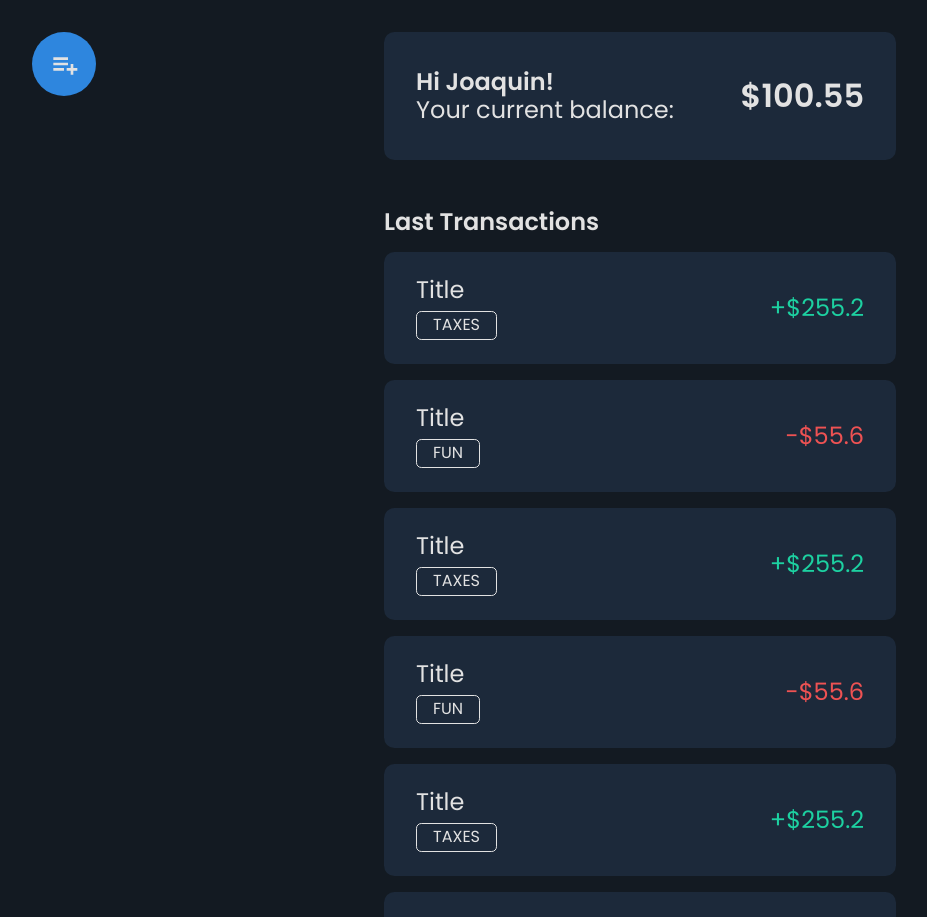
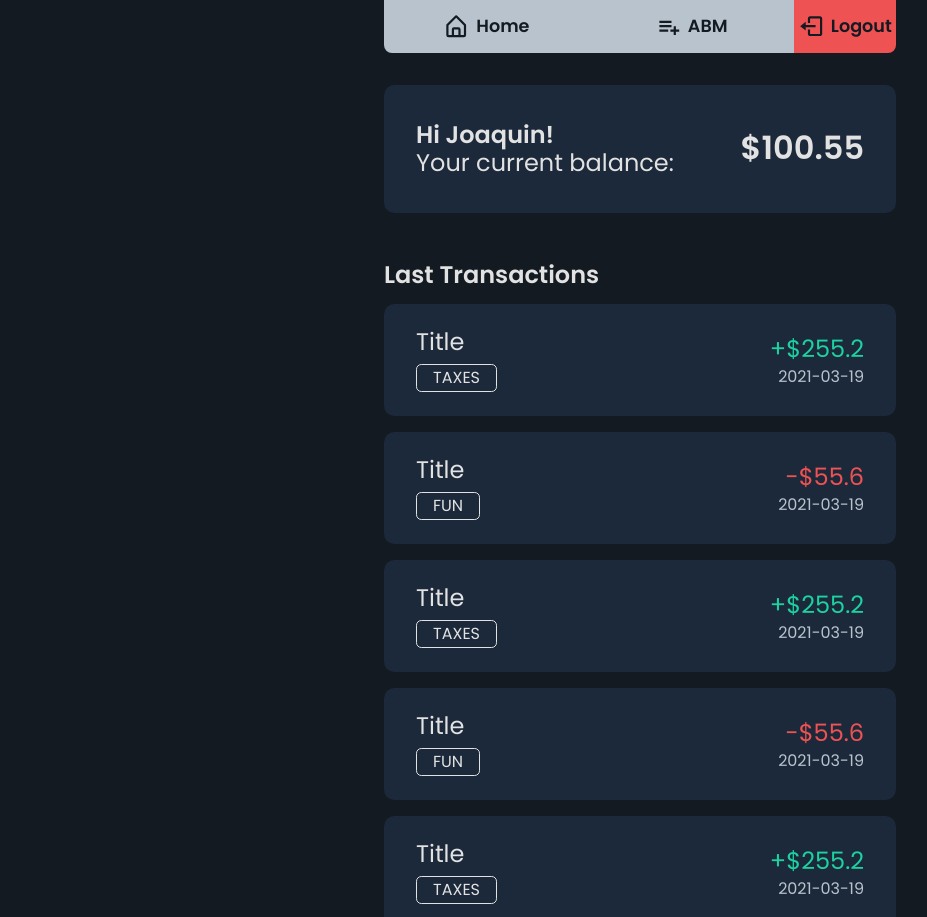
Before and after one commit to JoaquinSantarcangelo/alkemy-challenge-front, a React (Create React App) app: page / in a window 1280 px wide. Shown: the top 917 px of the page, without its empty margins (0-927 px from the left). Built offline with nearby package versions, Linux system fonts and the light colour scheme.

Commit message:
Floating buttons to navbar

```diff
--- a/public/index.html
+++ b/public/index.html
@@ -24,7 +24,7 @@
       work correctly both with client-side routing and a non-root public URL.
       Learn how to configure a non-root public URL by running `npm run build`.
     -->
-    <title>React App</title>
+    <title>Presupuesto Personal</title>
   </head>
   <body>
     <noscript>You need to enable JavaScript to run this app.</noscript>
--- a/src/App.js
+++ b/src/App.js
@@ -1,9 +1,15 @@
 import React, { useState } from "react";
-import { BrowserRouter as Router, Switch, Route } from "react-router-dom";
+import {
+  BrowserRouter as Router,
+  Switch,
+  Route,
+  Redirect,
+} from "react-router-dom";
 
 //Containers
 import Login from "./components/containers/Login";
 import Home from "./components/containers/Home";
+import ABM from "./components/containers/ABM";
 
 const App = () => {
   const [loggedIn, setLoggedIn] = useState(false);
@@ -12,8 +18,14 @@ const App = () => {
     <div className="app">
       <Router>
         <Switch>
-          <Route path="/login" exact component={Login}></Route>
-          <Route path="/" component={Home}></Route>
+          <Route
+            path="/login"
+            render={() => {
+              <Login />;
+            }}
+          ></Route>
+          <Route path="/" exact component={Home}></Route>
+          <Route path="/abm" exact component={ABM}></Route>
         </Switch>
       </Router>
     </div>
--- a/src/components/containers/ABM/index.js
+++ b/src/components/containers/ABM/index.js
@@ -0,0 +1,11 @@
+import React from 'react';
+
+const index = () => {
+    return (
+        <div>
+            ABM
+        </div>
+    );
+}
+
+export default index;
--- a/src/components/containers/Home/index.js
+++ b/src/components/containers/Home/index.js
@@ -1,29 +1,60 @@
 import React, { useState } from "react";
 
 //Icons
-import { BiListPlus } from "react-icons/bi";
+import { BiHomeAlt, BiListPlus, BiLogOut } from "react-icons/bi";
+
+const Item = ({ itemInfo }) => {
+  return (
+    <div className="item">
+      <div className="wrapper-left">
+        <div className="title">{itemInfo.title}</div>
+        <div className="type">{itemInfo.type}</div>
+      </div>
+      <div className="wrapper-right">
+        <div className={itemInfo.amount > 0 ? "amount" : "amount negative"}>
+          ${Math.abs(itemInfo.amount)}
+        </div>
+        <div className="date">
+          {itemInfo.date.toISOString().substring(0, 10)}
+        </div>
+      </div>
+    </div>
+  );
+};
 
 const Home = () => {
   const [items, setItems] = useState([
-    { title: "Title", amount: 255.2, type: "Taxes" },
-    { title: "Title", amount: -55.6, type: "Fun" },
-    { title: "Title", amount: 255.2, type: "Taxes" },
-    { title: "Title", amount: -55.6, type: "Fun" },
-    { title: "Title", amount: 255.2, type: "Taxes" },
-    { title: "Title", amount: -55.6, type: "Fun" },
-    { title: "Title", amount: 255.2, type: "Taxes" },
-    { title: "Title", amount: -55.6, type: "Fun" },
-    { title: "Title", amount: 255.2, type: "Taxes" },
-    { title: "Title", amount: -55.6, type: "Fun" },
+    { title: "Title", amount: 255.2, type: "Taxes", date: new Date() },
+    { title: "Title", amount: -55.6, type: "Fun", date: new Date() },
+    { title: "Title", amount: 255.2, type: "Taxes", date: new Date() },
+    { title: "Title", amount: -55.6, type: "Fun", date: new Date() },
+    { title: "Title", amount: 255.2, type: "Taxes", date: new Date() },
   ]);
   const [balance, setBalance] = useState(100.55);
 
   return (
     <div className="home">
-      <div className="add-button">
-        <BiListPlus />
-      </div>
       <div className="container">
+        <div className="buttons">
+          <div className="button" id="home">
+            <div className="icon">
+              <BiHomeAlt />
+            </div>
+            Home
+          </div>
+          <div className="button" id="abm">
+            <div className="icon">
+              <BiListPlus />
+            </div>
+            ABM
+          </div>
+          <div className="button" id="logout">
+            <div className="icon">
+              <BiLogOut />
+            </div>
+            Logout
+          </div>
+        </div>
         <div className="balance">
           <div className="text">
             Hi Joaquin! <br /> <span>Your current balance:</span>
@@ -33,15 +64,7 @@ const Home = () => {
         <div className="items">
           <h1 className="title">Last Transactions</h1>
           {items.map((item) => (
-            <div className="item">
-              <div className="wrapper">
-                <div className="title">{item.title}</div>
-                <div className="type">{item.type}</div>
-              </div>
-              <div className={item.amount > 0 ? "amount" : "amount negative"}>
-                ${Math.abs(item.amount)}
-              </div>
-            </div>
+            <Item itemInfo={item} />
           ))}
         </div>
       </div>
--- a/src/components/containers/Login/index.js
+++ b/src/components/containers/Login/index.js
@@ -1,18 +1,31 @@
-import React from "react";
+import React, { useState } from "react";
 
-const index = () => {
+const Login = () => {
+  const [email, setEmail] = useState("");
+  const [pw, setPw] = useState("");
+
   return (
     <div className="login">
       <div className="card">
         <h1>Login</h1>
         <div className="wrapper">
-          <input type="email" name="email" id="email" placeholder="Email adress" />
+          <input
+            type="email"
+            name="email"
+            id="email"
+            placeholder="Email adress"
+          />
           <input type="password" name="" id="" placeholder="Password" />
           <button>Log in</button>
+        </div>
+        <div className="create-account">
+          <div className="text">
+            Don't have an account yet? <span>Create one!</span>
+          </div>
         </div>
       </div>
     </div>
   );
 };
 
-export default index;
+export default Login;
--- a/src/sass/Home.sass
+++ b/src/sass/Home.sass
@@ -7,26 +7,41 @@
     display: grid
     place-items: center
     color: $light0
-    padding-top: 2em
     overflow: hidden
     //Add Button
-    .add-button
-        position: absolute
-        top: 2rem
-        left: 2rem
-        background-color: $blue
-        font-size: 2em
-        width: 2em
-        height: 2em
+    .buttons
+        width: 100%
+        margin-bottom: 2em
+        border-radius: 0 0 0.5em 0.5em
+        overflow: hidden
         display: flex
-        align-items: center
-        justify-content: center
-        border-radius: 100%
-        cursor: pointer
-        transition: all 0.4s ease
-        &:hover
-            transform: scale(1.1)
+        .button
+            height: 3em
+            display: flex
+            align-items: center
+            justify-content: center
+            background-color: $grey3
+            color: $grey0
+            font-weight: 600
+            transition: all 0.4s ease
+            font-size: 1.1em
+            cursor: pointer
+            .icon
+                display: flex
+                align-items: center
+                justify-content: center
+                font-size: 1.5em
+                margin-right: 0.25em
+            &:hover
+                opacity: 0.9
+        #abm
 
+            flex: 0.4
+        #home
+            flex: 0.4
+        #logout
+            background-color: $red
+            flex: 0.2
     //Container
     .container
         width: 90%
@@ -80,32 +95,45 @@
                 justify-content: space-between
                 transition: all 0.4s ease
 
-                //Title
-                .title
-                    font-size: 1.5em
+                .wrapper-left
+                    //Title
+                    .title
+                        font-size: 1.5em
 
-                //Type
-                .type
-                    margin-top: 0.5em
-                    padding: 0.25em 1em
-                    border-radius: 0.33em
-                    border: 1px solid $light0
-                    text-transform: uppercase
-                    transition: all 0.4s ease
-                    &:hover
-                        color: $grey0
-                        background-color: $light0
+                    //Type
+                    .type
+                        margin-top: 0.5em
+                        padding: 0.25em 1em
+                        border-radius: 0.33em
+                        border: 1px solid $light0
+                        text-transform: uppercase
+                        transition: all 0.4s ease
+                        &:hover
+                            color: $grey0
+                            background-color: $light0
 
-                //Amount
-                .amount
-                    font-size: 1.5em
-                    color: $green
-                    &::before
-                        content: "+"
-                .negative
-                    color: $red
-                    &::before
-                        content: "-"
+                .wrapper-right
+                    display: flex
+                    flex-direction: column
+                    align-items: flex-end
+                    //Amount
+                    .amount
+                        font-size: 1.5em
+                        color: $green
+                        &::before
+                            content: "+"
+                    .negative
+                        color: $red
+                        &::before
+                            content: "-"
+
+                    //Date
+                    .date
+                        margin-top: 0.35rem
+                        display: flex
+                        align-items: flex-end
+                        display: block
+                        color: $grey3
 
                 //Item Hover
                 &:hover
@@ -117,7 +145,7 @@
         display: flex
         align-items: center
         justify-content: center
-        .add-button
+        .buttons
             display: none
         .container
             width: 90%
--- a/src/sass/Login.sass
+++ b/src/sass/Login.sass
@@ -8,7 +8,6 @@
     place-items: center
 
     .card
-
         width: 25rem
         height: fit-content
         background-color: $grey1
@@ -18,7 +17,8 @@
         align-items: center
         justify-content: center
         flex-direction: column
-        padding: 4em 2em
+        padding: 3em 2em
+        position: relative
         h1
             margin-top: 0px
             color: $light0
@@ -41,3 +41,25 @@
                 background-color: transparent
                 border: 2px solid $light0
                 color: $light0
+                transition: all 0.4s ease
+                &:hover
+                    background-color: $light0
+                    color: $grey1
+                    cursor: pointer
+
+        .create-account
+            position: absolute
+            bottom: -2.5rem
+            color: $light0
+            font-weight: 300
+            .text
+                display: flex
+                span
+                    margin-left: 1rem
+                    font-weight: 600
+                    transition: all 0.4s ease
+                    display: block
+                    width: fit-content
+                    &:hover
+                        transform: scale(1.1)
+                        cursor: pointer
```
